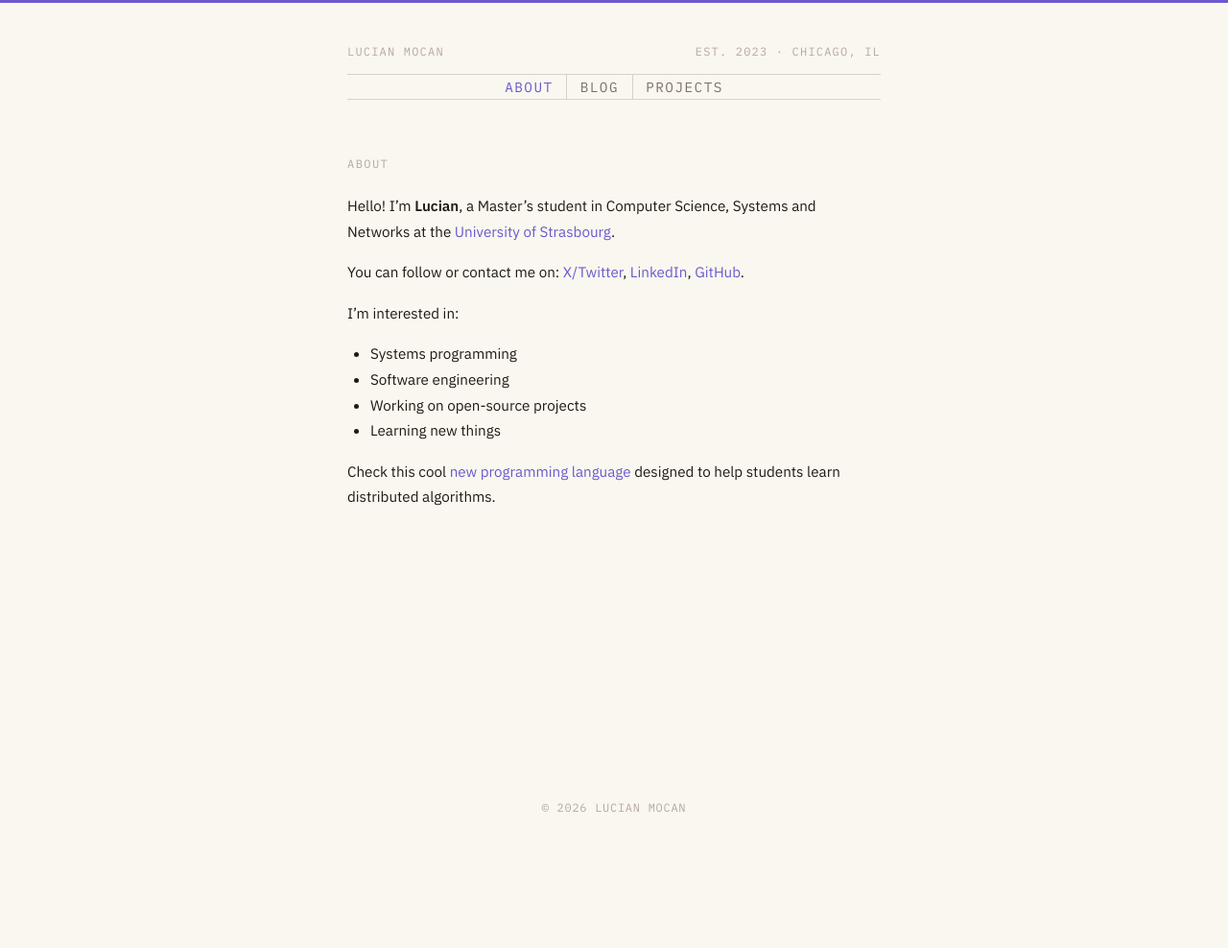
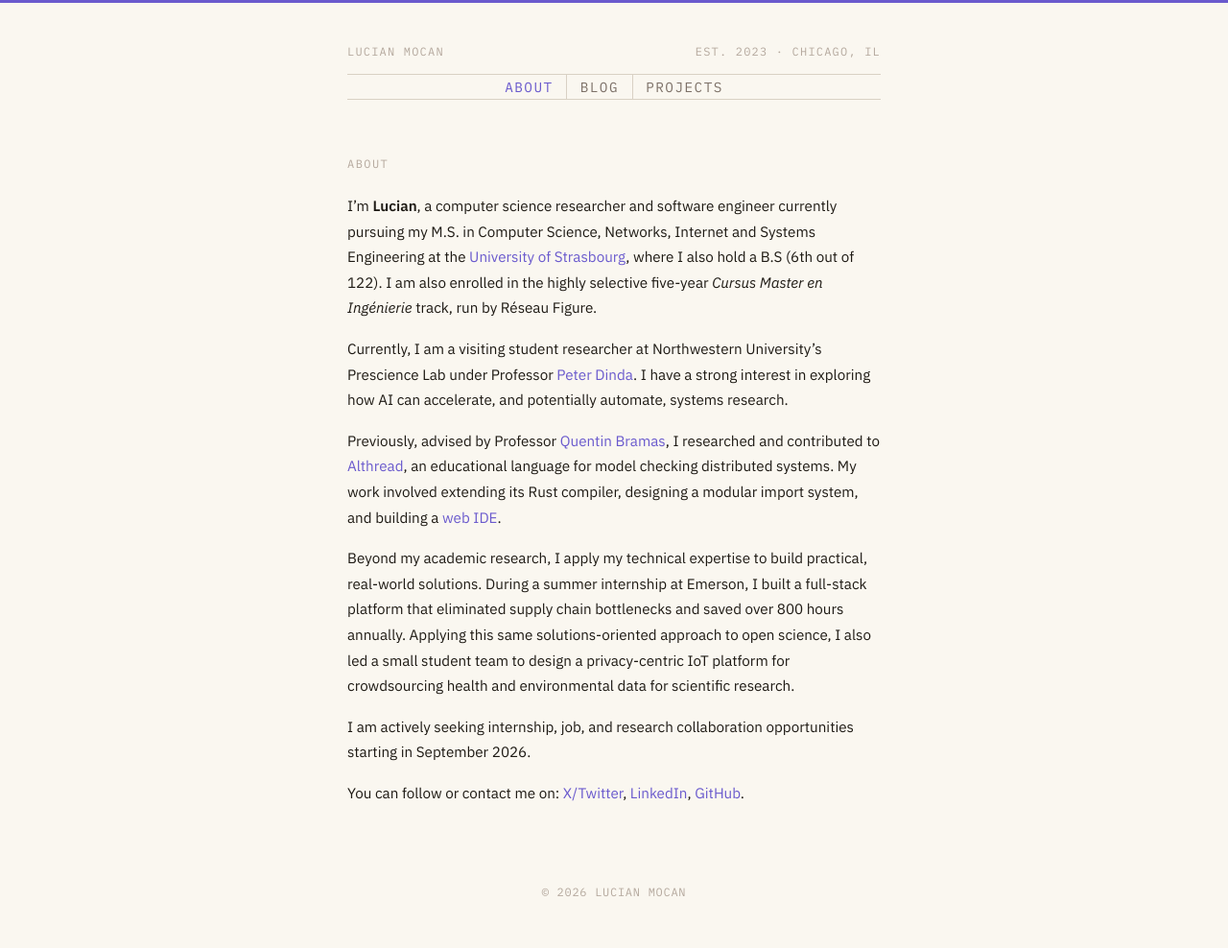
Before and after one commit to lucianmocan/lucianmocan.github.io, a Jekyll site: the page built from index.md, in a window 1280 px wide. Shown: the whole page at 96% size. Built offline with Jekyll 4.4.1, drawn with Linux system fonts in a browser that asks for light colours; before the commit the page ends 900 px from its top, so only the background shows below that.

Commit message:
update about section

```diff
--- a/index.md
+++ b/index.md
@@ -4,14 +4,14 @@ layout: default
 
 <p class="section-label">About</p>
 
-Hello! I'm **Lucian**, a Master's student in Computer Science, Systems and Networks at the [University of Strasbourg](https://mathinfo.unistra.fr/formations/master/master-informatique/odf-parcours-science-et-ingenierie-des-reseaux-de-linternet-et-des-systemes-siris-PR12-18105/?tab=cours).
+I'm **Lucian**, a computer science researcher and software engineer currently pursuing my M.S. in Computer Science, Networks, Internet and Systems Engineering at the [University of Strasbourg](https://mathinfo.unistra.fr/formations/master/master-informatique/odf-parcours-science-et-ingenierie-des-reseaux-de-linternet-et-des-systemes-siris-PR12-18105/?tab=cours), where I also hold a B.S (6th out of 122). I am also enrolled in the highly selective five-year *Cursus Master en Ingénierie* track, run by Réseau Figure.
+
+Currently, I am a visiting student researcher at Northwestern University's Prescience Lab under Professor [Peter Dinda](http://pdinda.org/). I have a strong interest in exploring how AI can accelerate, and potentially automate, systems research.
+
+Previously, advised by Professor [Quentin Bramas](https://bramas.fr/), I researched and contributed to [Althread](https://althread.github.io/en/docs/guide/intro/), an educational language for model checking distributed systems. My work involved extending its Rust compiler, designing a modular import system, and building a [web IDE](https://althread.github.io/editor/).
+
+Beyond my academic research, I apply my technical expertise to build practical, real-world solutions. During a summer internship at Emerson, I built a full-stack platform that eliminated supply chain bottlenecks and saved over 800 hours annually. Applying this same solutions-oriented approach to open science, I also led a small student team to design a privacy-centric IoT platform for crowdsourcing health and environmental data for scientific research.
+
+I am actively seeking internship, job, and research collaboration opportunities starting in September 2026.
 
 You can follow or contact me on: [X/Twitter](https://twitter.com/luciantqt), [LinkedIn](https://www.linkedin.com/in/lucian-mocan-2221b8234/), [GitHub](https://github.com/lucianmocan).
-
-I'm interested in:
-- Systems programming
-- Software engineering
-- Working on open-source projects
-- Learning new things
-
-Check this cool [new programming language](https://github.com/althread/althread) designed to help students learn distributed algorithms.
```
